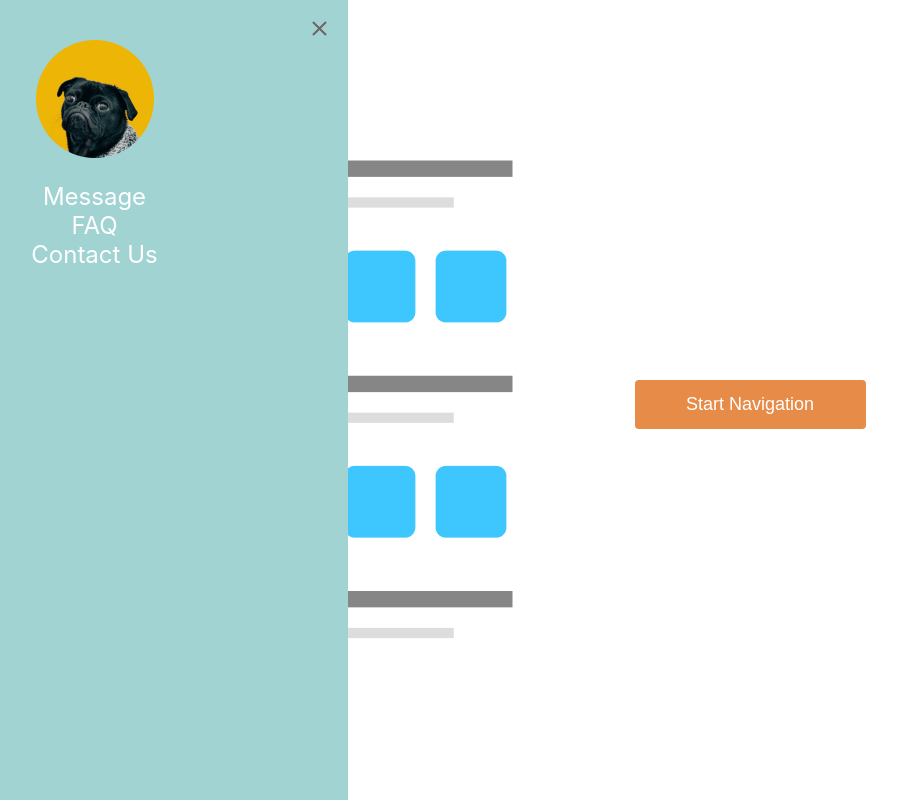
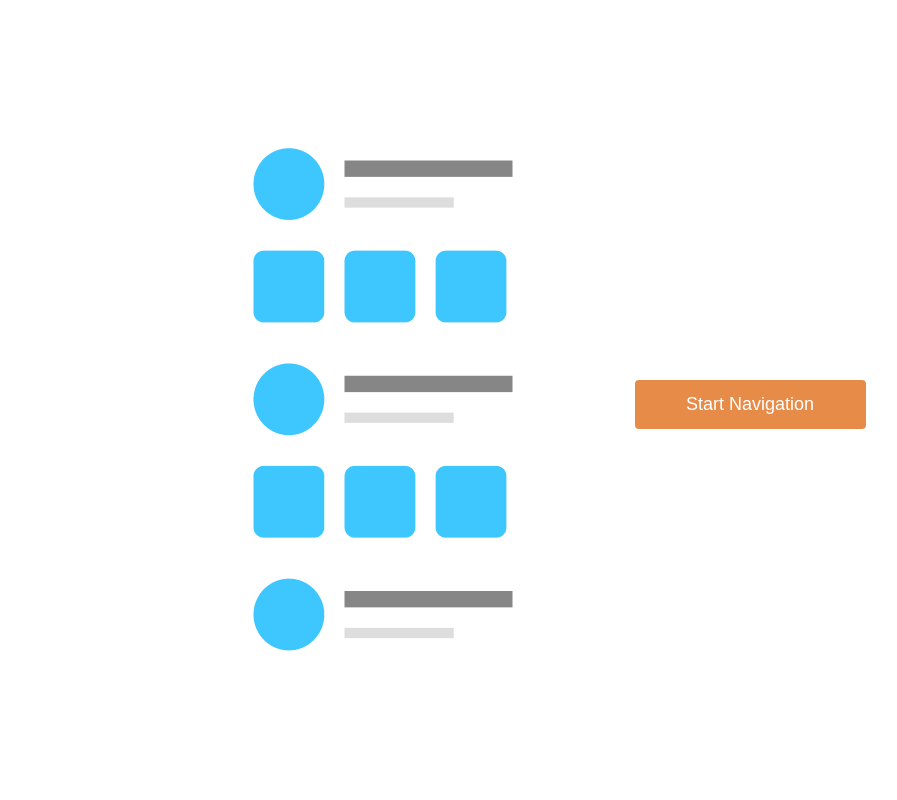
Before and after one commit to xspize/interaction-design, a React (Create React App) app: page /Week-5 in a window 1280 px wide. Shown: the whole page, without its empty margins (102-999 px from the left). Built offline with nearby package versions, Linux system fonts and the light colour scheme.

Commit message:
changes in index.js Week 5

```diff
--- a/src/components/Week5/Index.js
+++ b/src/components/Week5/Index.js
@@ -72,7 +72,7 @@ const StyledButton = styled.button`
 
 const Week5 = () => {
 
-    const [navOpen, setNavOpen] = useState(true);
+    const [navOpen, setNavOpen] = useState(false);
     const handleClose = () => {
         setNavOpen(false);
     }
```
